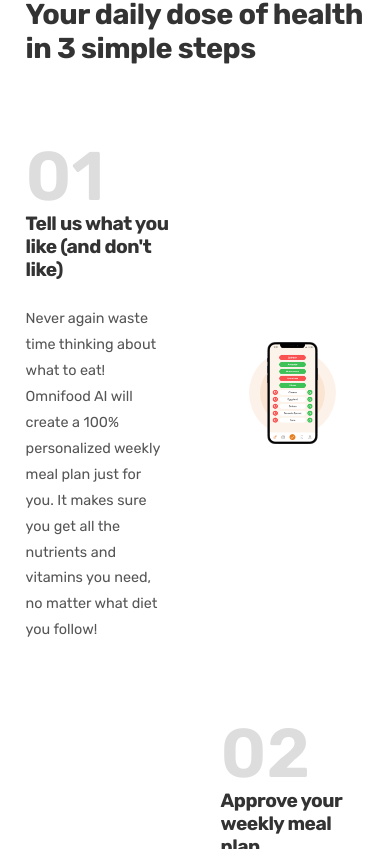
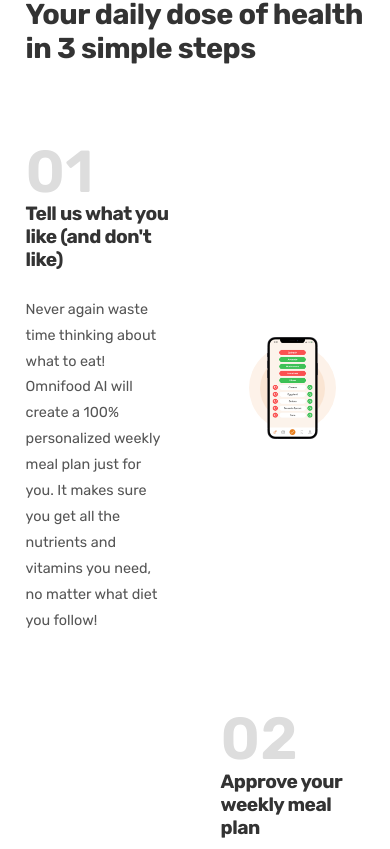
Before and after one commit to Euuphi/omnifood, a React (Create React App) app: page / in a window 390 px wide. Shown: the part 1175-2024 px from the top of the page. Built offline with nearby package versions, Linux system fonts and the light colour scheme.

Commit message:
Decrease step numbers in How It Works section

```diff
--- a/src/components/Sections/How/Step.module.css
+++ b/src/components/Sections/How/Step.module.css
@@ -43,3 +43,10 @@
     font-size: 1.8rem;
     line-height: 1.8;
 }
+
+/* Small Tablets - Below 944px */
+@media (max-width: 59em) {
+    .stepNumber {
+        font-size: 7.4rem;
+    }
+}
```
